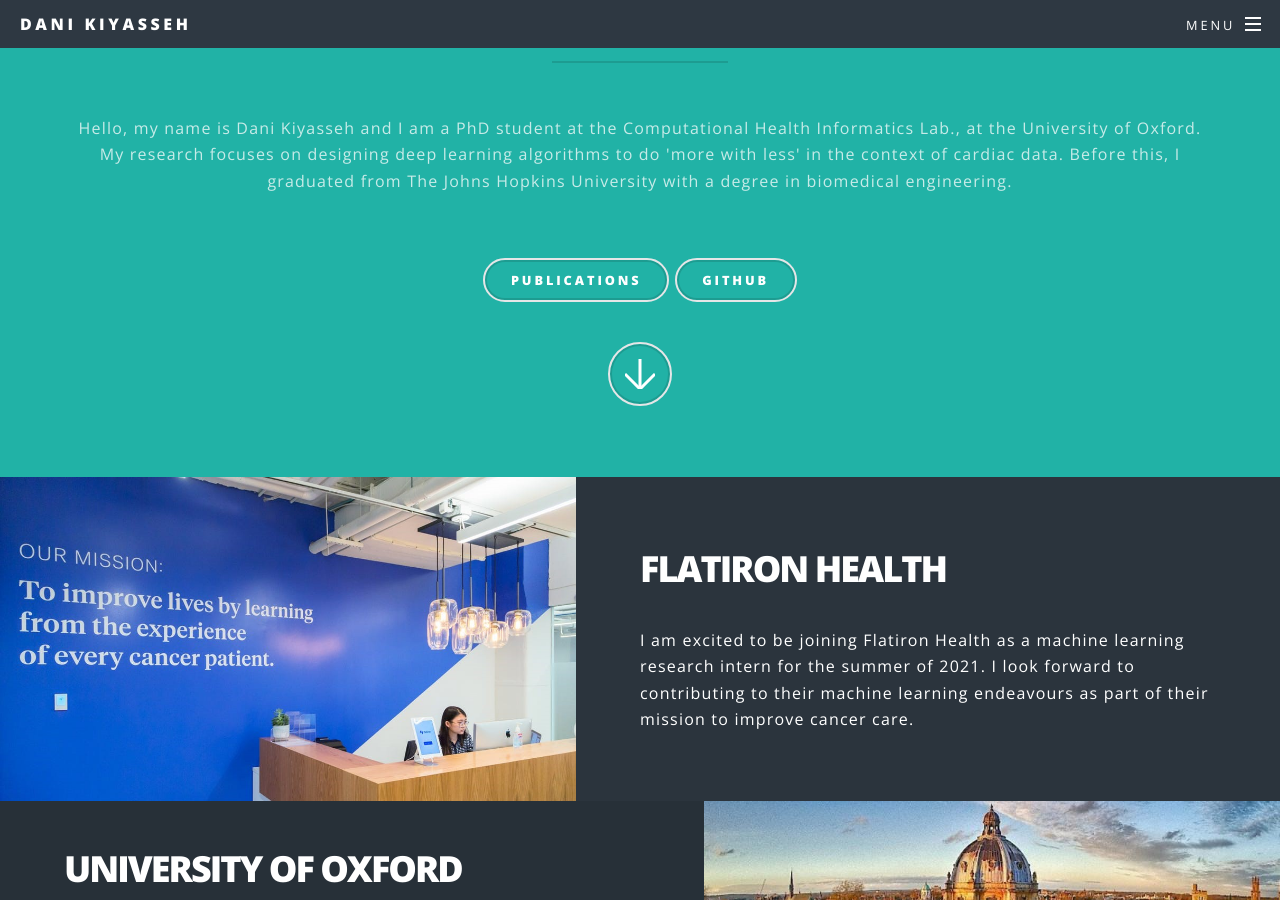
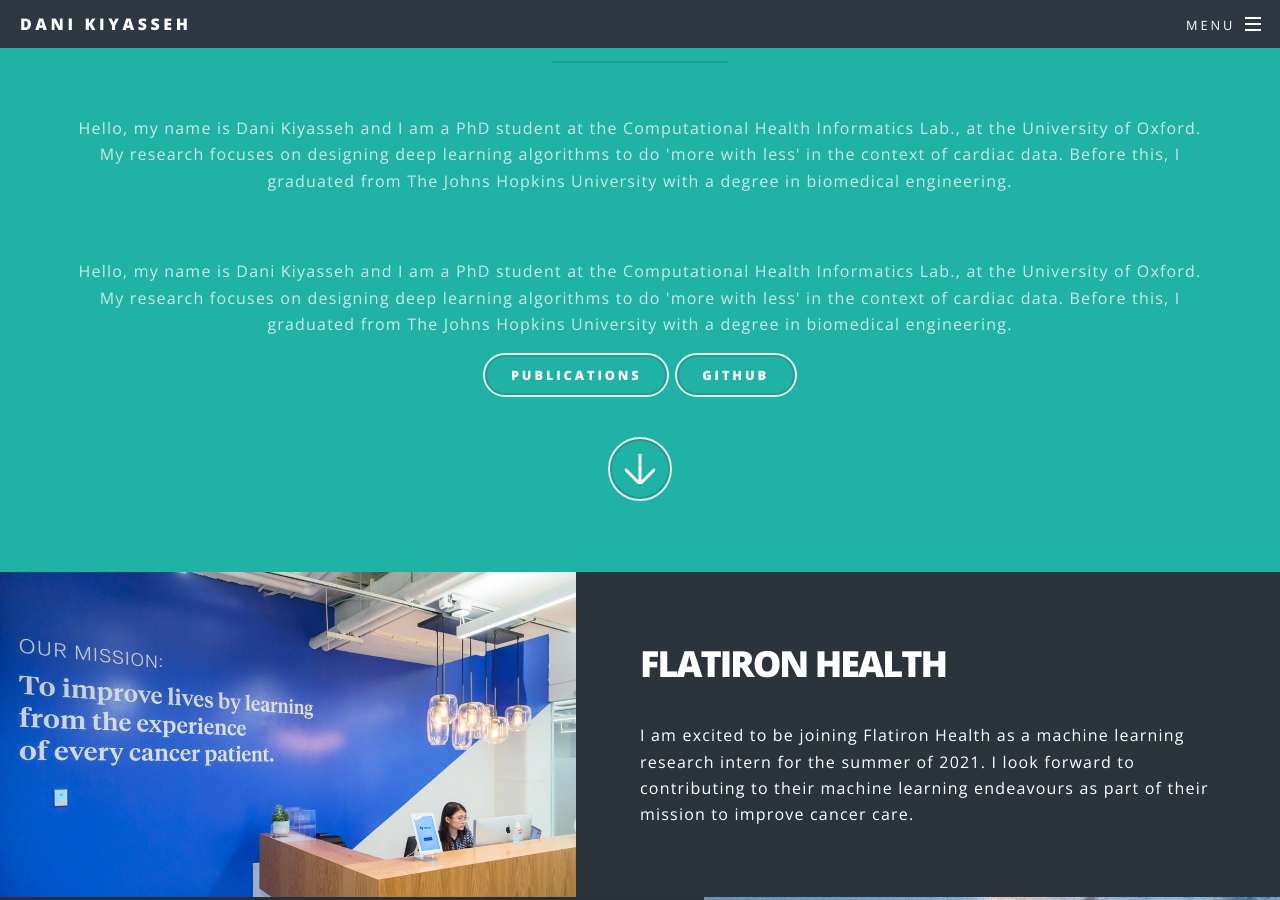
Before and after one commit to danikiyasseh/danikiyasseh.github.io, a Jekyll site: the page index.html, which Jekyll copies as it is, in a window 1280 px wide and 900 px high, scrolled down 1017 px. Built offline with Jekyll 4.4.1, drawn with Linux system fonts in a browser that asks for light colours; comment, search, counter and statistics services are not loaded.

Commit message:
Update index.html

```diff
--- a/index.html
+++ b/index.html
@@ -91,6 +91,14 @@
 								</p>
 
 							</header>
+
+							<p>
+							Hello, my name is Dani Kiyasseh and I am a PhD student at the <a href="http://www.robots.ox.ac.uk/~davidc/" target="_blank">
+							Computational Health Informatics Lab.</a>, at the University of Oxford. My research focuses on designing deep learning algorithms
+							to do 'more with less' in the context of cardiac data. Before this, I graduated from The Johns Hopkins University with a degree in
+							biomedical engineering.
+							</p>
+
 
 			                <a href="./publications.html" class="button style2"><b>Publications</b></a>
 <!-- 			                <a href="./tfjs_models/index.html" class="button style2"><b>Trial</b></a> -->
```
